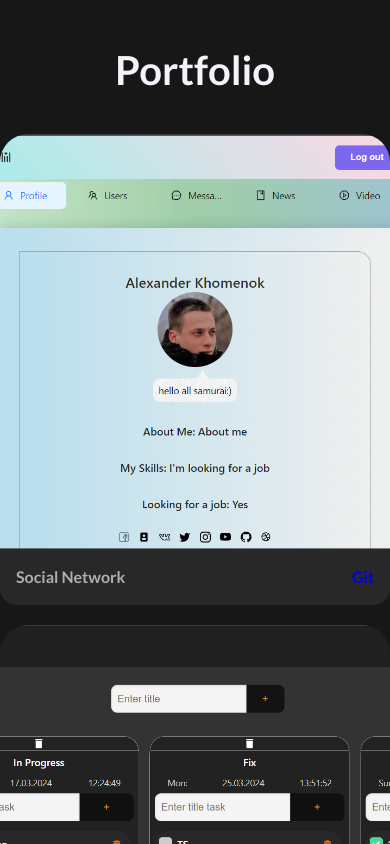
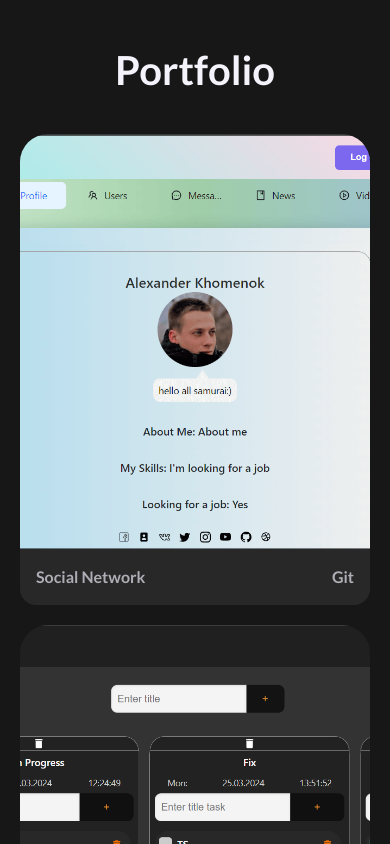
Before and after one commit to exleonardo/portfolio, a React (Vite) app: page / in a window 390 px wide. Shown: the part 7420-8264 px from the top of the page. Built offline with nearby package versions, Linux system fonts and the light colour scheme.

Commit message:
style: add responsive

```diff
--- a/src/widgets/portfolio/style/portfolio.ts
+++ b/src/widgets/portfolio/style/portfolio.ts
@@ -5,6 +5,7 @@ export const PortfolioBlock = styled.section`
   background: inherit;
   position: relative;
   padding-top: 6.25rem;
+  width: 100%;
 `
 export const PortfolioTitle = styled.h2`
   color: var(--color-light-50);
@@ -48,6 +49,8 @@ export const Project = styled.div`
   flex-direction: column;
 
   width: 415px;
+  margin-left: 20px;
+  margin-right: 20px;
 `
 export const ImgProj = styled.div<ImgProjProps>`
   height: 415px;
@@ -77,6 +80,7 @@ export const LinkBlock = styled.div`
 export const Link = styled.a`
   border: 2px solid var(--color-warning-900);
   display: flex;
+  color: inherit;
 
   align-items: center;
 
@@ -97,6 +101,7 @@ export const GitLink = styled.a`
   cursor: pointer;
   text-decoration: none;
   transition: 0.3s;
+  color: inherit;
 
   &:hover {
     color: var(--color-light-50);
```
